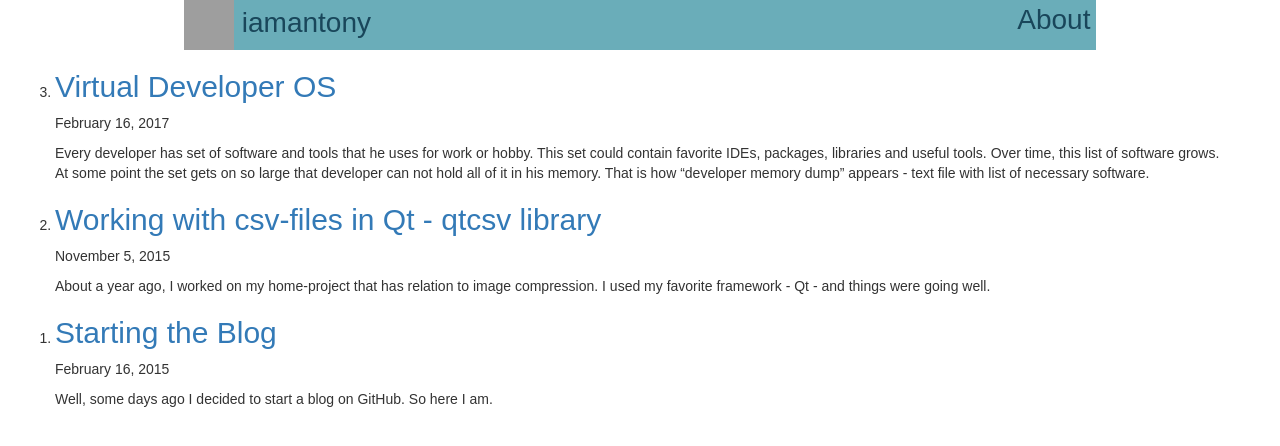
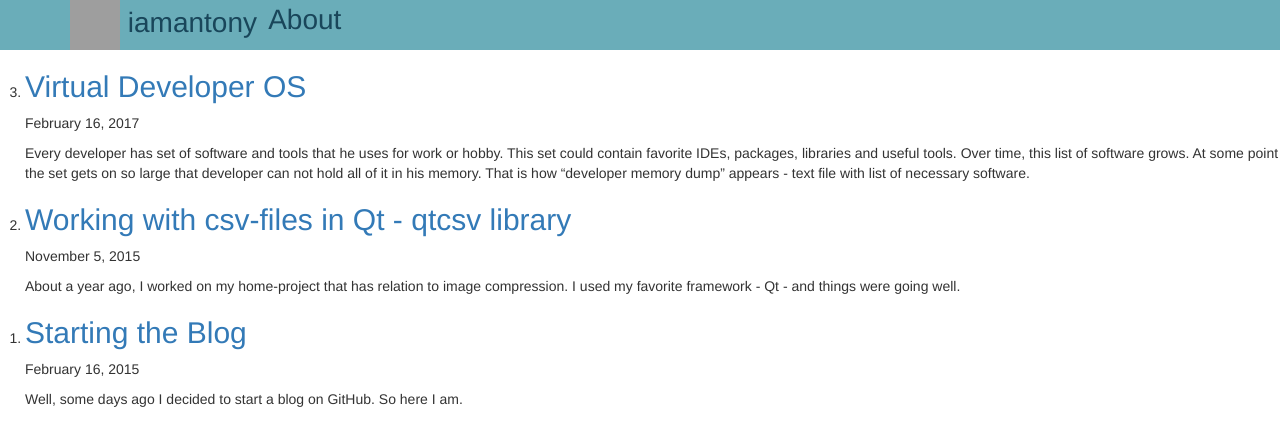
Before and after one commit to iamantony/iamantony.github.io, a Jekyll site: the page built from index.md, in a window 1280 px wide. Shown: the top 446 px of the page. Built offline with Jekyll 4.4.1, drawn with Linux system fonts in a browser that asks for light colours; nearby versions of some CDN libraries; grey boxes are pictures that could not be loaded.

Commit message:
Trying to use bootstrap classes

```diff
--- a/_includes/page/header.html
+++ b/_includes/page/header.html
@@ -1,4 +1,6 @@
 <header>
+  <div class="container">
+    <div class="navbar-header">
       <nav>
         <a id="header-first-elem" href="/">
           <img border="0" alt="&#9883" src="https://ru.gravatar.com/userimage/42306888/3128316850dcdf3110cc6a7ce62179a8?size=50" width="50" height="50">
@@ -6,4 +8,6 @@
         </a>
         <a id="header-last-elem" href="/about.html">About</a>
       </nav>
+    </div>
+  </div>
 </header>
--- a/_layouts/default.html
+++ b/_layouts/default.html
@@ -6,10 +6,10 @@
     {% include page/includes.html %}
   </head>
   <body>
-        <div class="container">
+    <div class="container-fluid">
+      <div class="row">
         {% include page/header.html %}
         <div class="row">
-                <div class="span8">
           <ol>
             {% for post in site.posts offset: 0 %}
             {% capture reverse_index %}{{ forloop.length | minus:forloop.index | plus:1 }}{% endcapture %}
--- a/assets/css/main.css
+++ b/assets/css/main.css
@@ -1,5 +1,6 @@
-/* Color palette: http://www.color-hex.com/color-palette/41407 */
+ Color palette: http://www.color-hex.com/color-palette/41407 */
 
+/* Disable browser predefined styles*/
 * {
     margin: 0;
     padding: 0;
@@ -7,10 +8,11 @@
     font-family: Arial, Helvetica, sans-serif;
 }
 
+/* Header styles */
 header {
-    margin-left: 10%;
-    margin-right: 10%;
-    height: 50px;
+/*    margin-left: 20%;
+    margin-right: 20%;
+    height: 50px;*/
 
     background-color: rgb(106, 173, 185);
 }
@@ -455,4 +457,3 @@ div.post h3 {
 .post-info {
     opacity: 0.4;
 }
-*/
```
Lines whose indentation alone changed are shown as unchanged.
